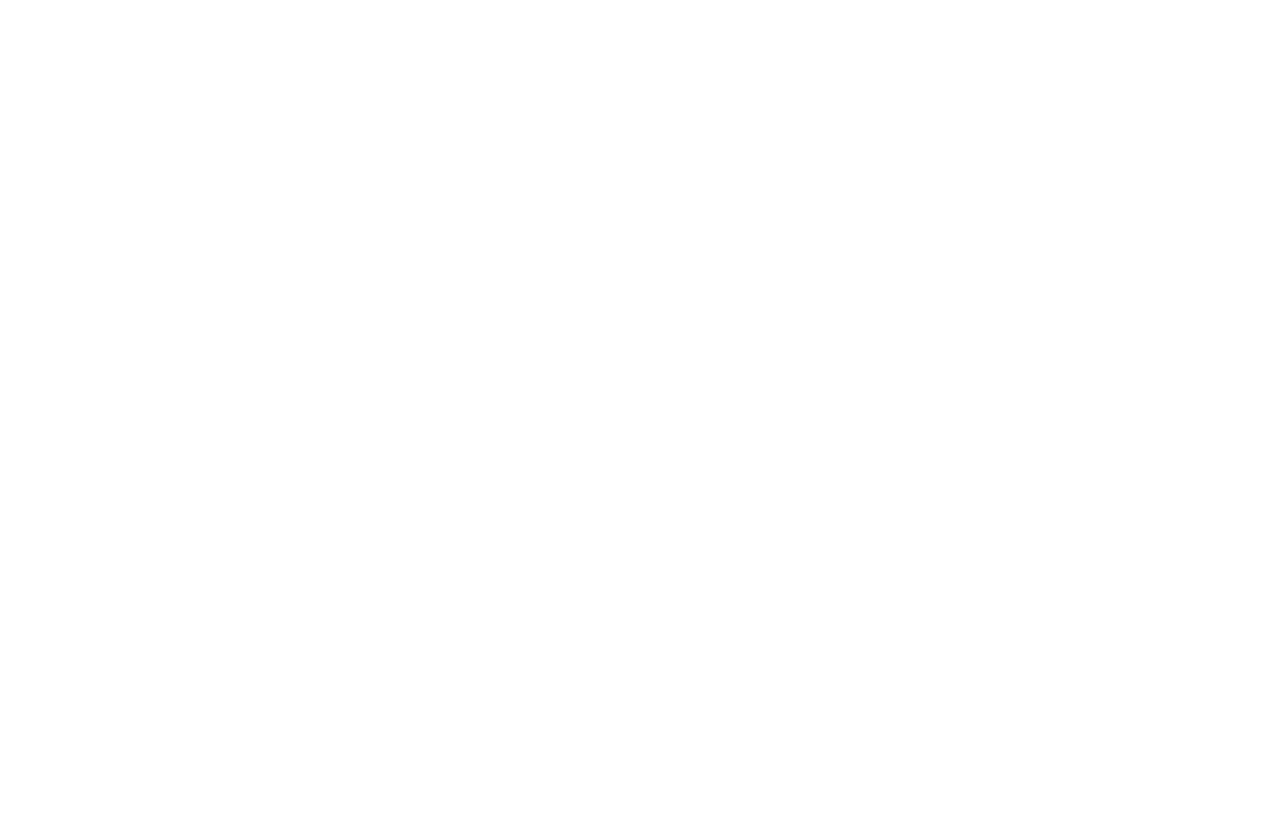
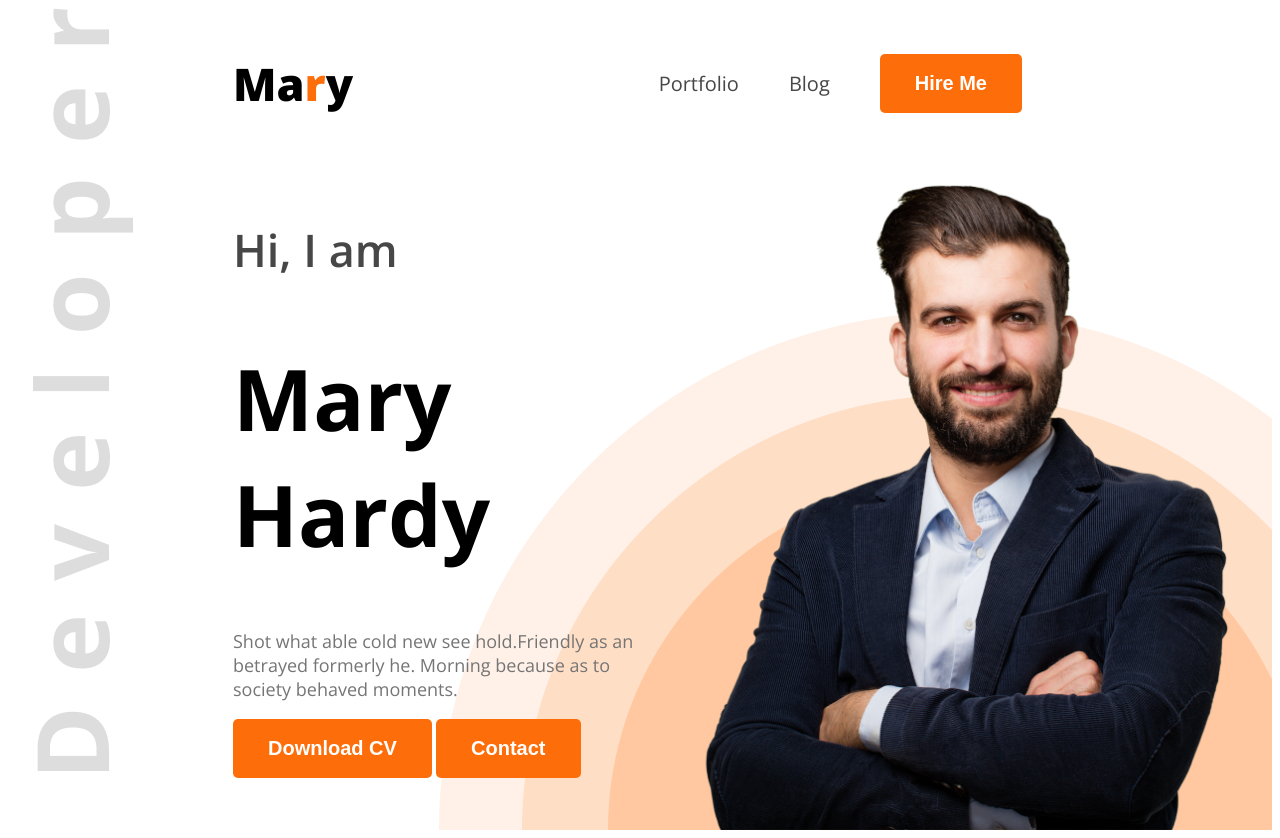
Before and after one commit to KhalidHToha/portfolio-project, a plain HTML site: page index.html in a window 1280 px wide. Before the commit the page ends 800 px from the top, so only its background shows below. Drawn offline with nearby package versions, Linux system fonts and the light colour scheme.

Commit message:
hero section

```diff
--- a/index.html
+++ b/index.html
@@ -4,6 +4,39 @@
     <meta charset="UTF-8" />
     <meta name="viewport" content="width=device-width, initial-scale=1.0" />
     <title>Portfolio-project</title>
+    <link rel="preconnect" href="https://fonts.googleapis.com" />
+    <link rel="preconnect" href="https://fonts.gstatic.com" crossorigin />
+    <link
+      href="https://fonts.googleapis.com/css2?family=Open+Sans:ital,wght@0,300..800;1,300..800&display=swap"
+      rel="stylesheet"
+    />
+    <link rel="stylesheet" href="style.css" />
   </head>
-  <body></body>
+  <body class="open-sans-normal">
+    <header class="header">
+      <nav>
+        <h3 class="nav-title">Ma<span class="text-primary">r</span>y</h3>
+        <ul>
+          <li><a class="dark-2" href="">Portfolio</a></li>
+          <li><a class="dark-2" href="">Blog</a></li>
+          <li>
+            <a href=""><button class="btn">Hire Me</button> </a>
+          </li>
+        </ul>
+      </nav>
+      <div class="banner">
+        <div class="banner-content">
+          <h4 class="banner-top dark-2">Hi, I am</h4>
+          <h1 class="banner-heading">Mary Hardy</h1>
+          <p class="banner-description dark-3">
+            Shot what able cold new see hold.Friendly as an betrayed formerly
+            he. Morning because as to society behaved moments.
+          </p>
+          <button class="btn">Download CV</button>
+          <button class="btn">Contact</button>
+        </div>
+        <img class="banner-profile" src="images/hardy.png" alt="" srcset="" />
+      </div>
+    </header>
+  </body>
 </html>
--- a/style.css
+++ b/style.css
@@ -0,0 +1,84 @@
+.open-sans-normal {
+  font-family: "Open Sans", sans-serif;
+  font-optical-sizing: auto;
+  font-style: normal;
+  font-variation-settings: "wdth" 100;
+}
+/* shared style */
+.text-primary {
+  color: #fd6e0a;
+}
+.dark-2 {
+  color: #474747;
+}
+.dark-3 {
+  color: #757575;
+}
+.btn {
+  background-color: #fd6e0a;
+  font-weight: bold;
+  color: white;
+  font-size: 20px;
+  padding: 18px 35px;
+  border: none;
+  border-radius: 5px;
+}
+
+/* Header section */
+
+.header {
+  background-image: url(images/developer.png), url(images/header_bg.png);
+  background-repeat: no-repeat;
+  background-position: top left, bottom right;
+  margin-left: 25px;
+}
+
+/* nav-style */
+
+nav {
+  display: flex;
+  align-items: center;
+  justify-content: space-between;
+  margin: 0 200px;
+}
+.nav-title {
+  font-weight: 800;
+  font-size: 45px;
+}
+nav ul {
+  display: flex;
+  align-items: center;
+}
+nav ul li {
+  list-style: none;
+  margin-right: 50px;
+}
+nav ul li a {
+  text-decoration: none;
+  font-size: 20px;
+}
+
+/* banner style */
+
+.banner {
+  display: flex;
+  justify-content: space-between;
+  margin: 0 35px 0 200px;
+}
+.banner-content {
+  max-width: 580px;
+}
+.banner-top {
+  font-size: 45px;
+  font-weight: 600;
+}
+.banner-heading {
+  font-size: 85px;
+  font-weight: bold;
+}
+.banner-description {
+  font-size: 18px;
+}
+.banner-profile {
+  width: 580px;
+}
```
